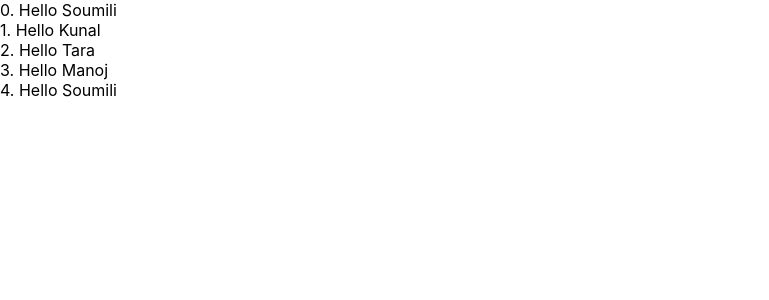
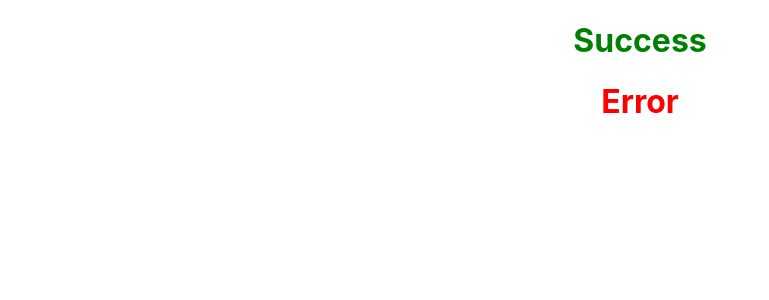
Before and after one commit to titli-soumili/react-practice, a React (Create React App) app: page / in a window 1280 px wide. Shown: the top 300 px of the page, without its empty margins (0-769 px from the left). Built offline with nearby package versions, Linux system fonts and the light colour scheme.

Commit message:
Styling and CSS Basics

```diff
--- a/src/App.js
+++ b/src/App.js
@@ -9,13 +9,31 @@ import EventBind from "./components/bindingEventHandlers/EventBind";
 import ParentComponent from "./components/methodsAsProps/ParentComponent";
 import UserGreetings from "./components/conditionalRendering/UserGreetings";
 import NameList from "./components/listRendering/NameList";
+import Stylesheet from "./components/stylingAndCssBasics/Stylesheet";
+import Inline from "./components/stylingAndCssBasics/Inline";
+import CssModules from "./components/stylingAndCssBasics/CssModules";
+import './appStyles.css';   //we are naming it as REGULAR CSS
+import styles from "./appStyles.module.css";  //we are naming it as MODULE CSS
 //== import components ==//
 
 class App extends Component {
   render() {
+    const allDataStyle = {textAlign: 'center'}
     return (
-      <div className="App">
-        <NameList/>
+      <div className="App" style={allDataStyle}>
+
+        {/* Here we are using module css for styling. This styling is referrenced the classname using
+            "styles" variable and cannot be used in the children components. */}
+        <h1 className={styles.success}>Success</h1>
+
+        {/* Here we are using regular css for styling. Here classes are localy scoped by default. So
+          once we import the regular css file here, we can use those classes in any component we want
+        */}
+        <CssModules/>
+
+        {/* <Inline/> */}
+        {/* <Stylesheet primary={true}/> */}
+        {/* <NameList/> */}
         {/* <UserGreetings/> */}
         {/* <ParentComponent/> */}
         {/* <EventBind/> */}
--- /dev/null
+++ b/src/appStyles.css
@@ -0,0 +1 @@
+.error { color: red;}
--- /dev/null
+++ b/src/appStyles.module.css
@@ -0,0 +1 @@
+.success { color: green;}
--- /dev/null
+++ b/src/components/stylingAndCssBasics/CssModules.js
@@ -0,0 +1,36 @@
+/*
+Things to remember:
+We can use css in React in 4 different ways:
+    1. CSS stylesheets
+    2. Inline styling
+
+    3. CSS modules -
+        a. This feature is available with React scripts version 2 or higher. So while using it make
+            sure you have installed higher version of React or update your "create-react-app" package
+            if it is below the major version 2.
+
+        b. There is a file naming convention to be used for CSS modules with "create-react-app" -
+            The file name must be suffixed with ".module.css" and we will be placing this file inside
+            "src" folder and not inside "components" folder.
+
+        c. One advantag of using regular css in CSS modules is, classes are localy scoped by default. So
+            once we import the regular css file in the App.js, we can use those classes in any component
+            we want. CSS modules on the other hand because it is referrenced the classname using "styles"
+            variable, cannot be used inside any child component, which might leads to css conflicts.
+
+    4. CSS in JS libraries (Styled components)
+*/
+
+
+import React from 'react';
+
+//== Approach 3: CSS modules ==//
+function CssModules() {
+  return (
+    <div>
+        <h1 className='error'>Error</h1>
+    </div>
+  );
+}
+
+export default CssModules;
--- /dev/null
+++ b/src/components/stylingAndCssBasics/Inline.js
@@ -0,0 +1,31 @@
+/*
+Things to remember:
+We can use css in React in 4 different ways:
+    1. CSS stylesheets
+
+    2. Inline styling - In React, inline styles are not specified as a string. Instead they are
+        specified within an object, whose key is the camle cased version of the style name and the
+        value is usually a string. E.g. -
+
+            if the actual style name is written as -
+                font-size: 72px; text-align: 'center';
+
+            in react inline css, it will be an object -
+                const heading = {fontSize: '72px', textAlign: 'center'}
+
+        as explained below. So, using inline css in react is pretty straight forward - create an object
+        and use it to style attribute.
+
+    3. CSS modules
+    4. CSS in JS libraries (Styled components)
+*/
+
+import React from 'react';
+
+//== Approach 2: Inline Styling ==//
+function Inline() {
+    const heading = {fontSize: '72px', color: 'blue', textAlign: 'center'}
+    return <div style={heading}> Inline </div>;
+}
+
+export default Inline;
--- /dev/null
+++ b/src/components/stylingAndCssBasics/Stylesheet.js
@@ -0,0 +1,24 @@
+/*
+Things to remember:
+We can use css in React in 4 different ways:
+    1. CSS stylesheets
+    2. Inline styling
+    3. CSS modules
+    4. CSS in JS libraries (Styled components)
+*/
+
+import React from 'react';
+import './myStyles.css';
+
+//== Approach 1: CSS stylesheets ==//
+    // function Stylesheet() {
+        // return <div className='primary'>Stylesheet</div>;
+    // }
+
+    //== We can use conditional and multiple classes as well using template  literals ==//
+    function Stylesheet(props) {
+        let clsVal = props.primary ? 'primary' : ''
+        return <h1 className={`${clsVal} font-xl`}>Stylesheet</h1>;
+    }
+
+export default Stylesheet;
--- /dev/null
+++ b/src/components/stylingAndCssBasics/myStyles.css
@@ -0,0 +1,3 @@
+.primary{ color: green;}
+
+.font-xl{ font-size: 30px;}
```
